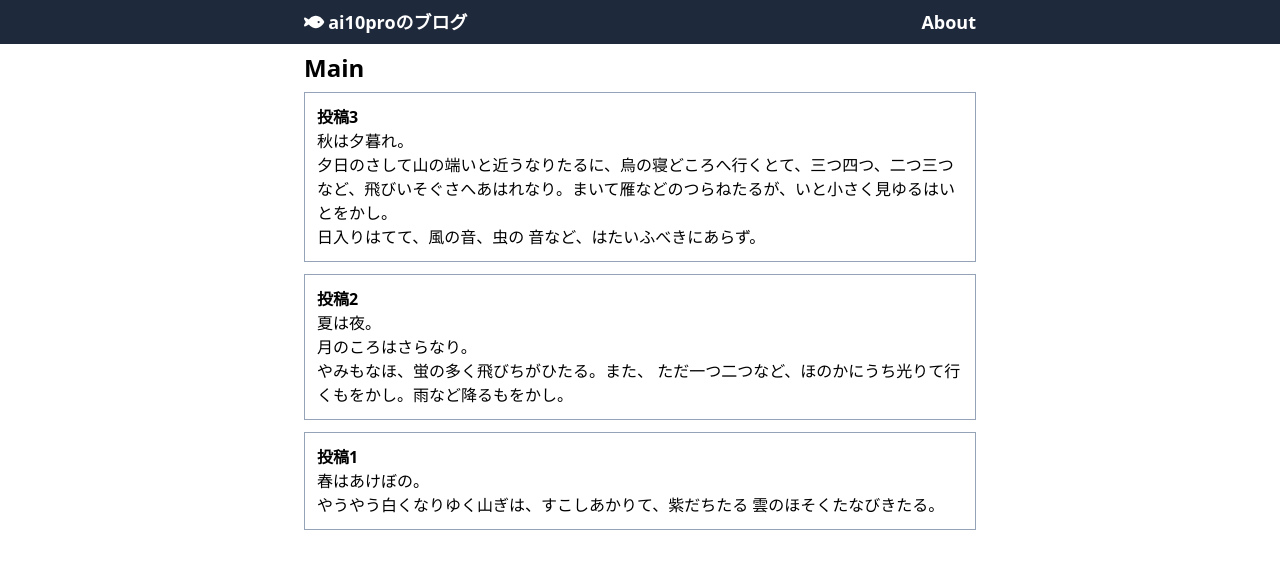
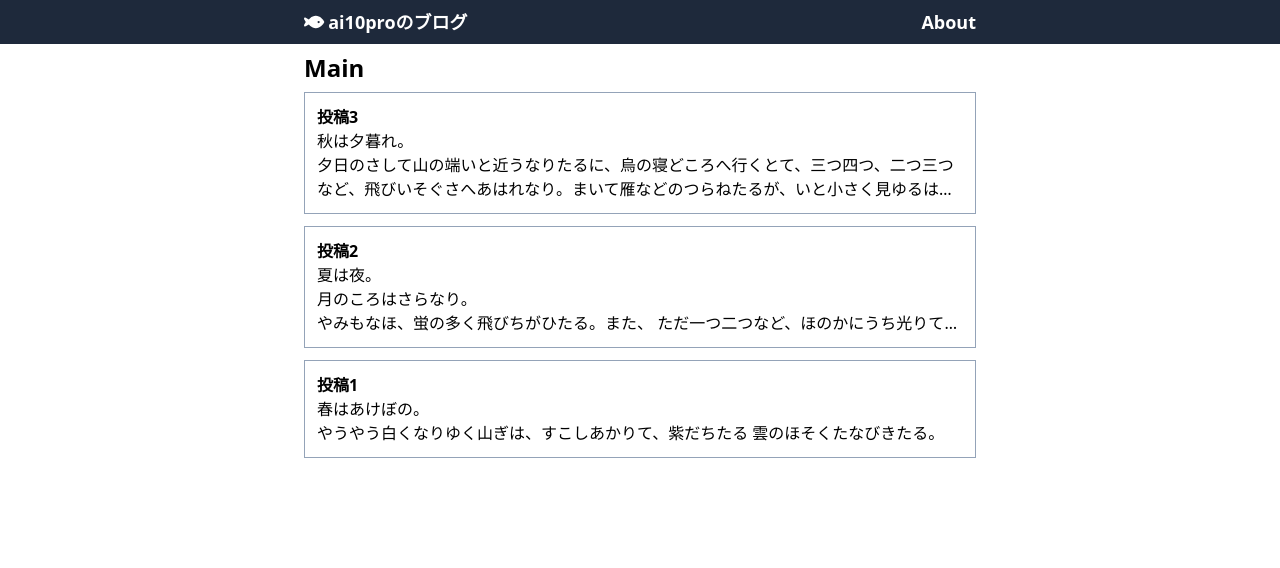
Before and after one commit to ai10pro/next-blog-app, a Next.js app: page / in a window 1280 px wide. Shown: the top 568 px of the page. Built offline with nearby package versions, Linux system fonts and the light colour scheme.

Commit message:
update PostSummary.tsx

```diff
--- a/src/app/_components/PostSummary.tsx
+++ b/src/app/_components/PostSummary.tsx
@@ -1,5 +1,6 @@
 "use client";
 import type { Post } from "@/app/_types/Post";
+import Link from "next/link";
 
 type Props = {
   post: Post;
@@ -9,8 +10,13 @@ const PostSummary: React.FC<Props> = (props) => {
   const { post } = props;
   return (
     <div className="border border-slate-400 p-3">
-      <div className="font-bold">{post.title}</div>
-      <div dangerouslySetInnerHTML={{ __html: post.content }} />
+      <Link href={`/posts/${post.id}`}>
+        <div className="font-bold">{post.title}</div>
+        <div
+          className="line-clamp-3"
+          dangerouslySetInnerHTML={{ __html: post.content }}
+        />
+      </Link>
     </div>
   );
 };
```
